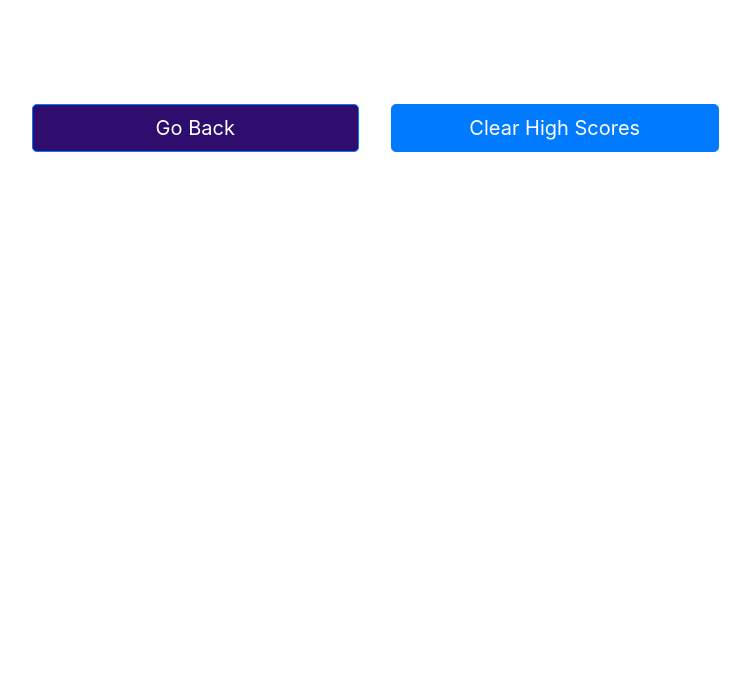
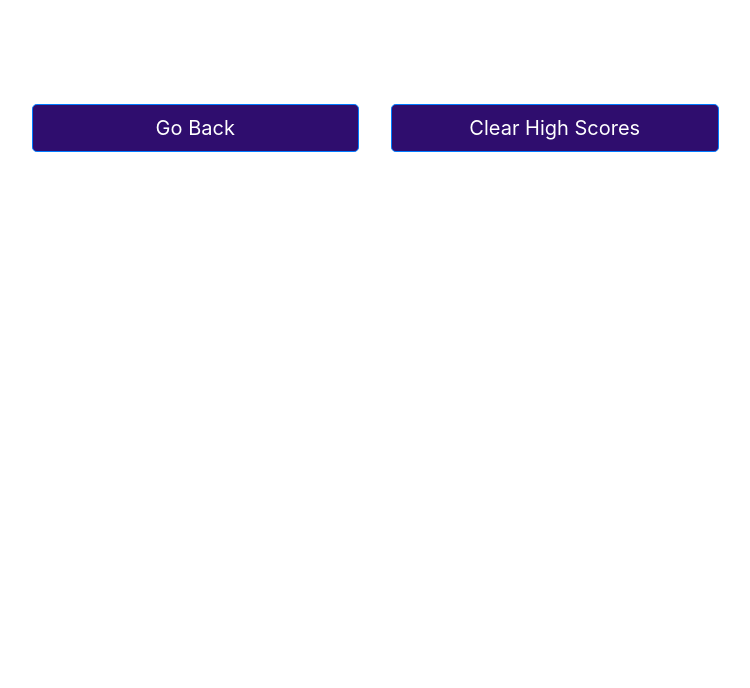
Before and after one commit to khanhlam90/code-quiz, a plain HTML site: page high-score.html in a window 1280 px wide. Shown: the part 112-800 px from the top of the page, without its empty margins (265-1015 px from the left). Drawn offline with nearby package versions, Linux system fonts and the light colour scheme.

Commit message:
fix button styling

```diff
--- a/assets/css/style.css
+++ b/assets/css/style.css
@@ -23,10 +23,10 @@ li {
     background: rgb(231, 71, 231);
 }
 
-#startquiz, #gobackquiz, #clear, #submit {
+#startquiz, #gobackquiz, #clear, #submit, #clearhighscore {
     background: rgb(47, 13, 110);
 }
-#startquiz:hover, #gobackquiz:hover, #clear:hover, #submit:hover {
+#startquiz:hover, #gobackquiz:hover, #clear:hover, #submit:hover, #clearhighscore:hover {
     cursor: pointer;
     background: rgb(231, 71, 231);
 }
```
Also changed, not shown: 1 other file.
